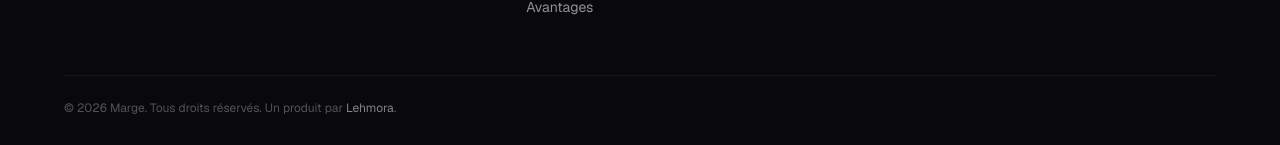
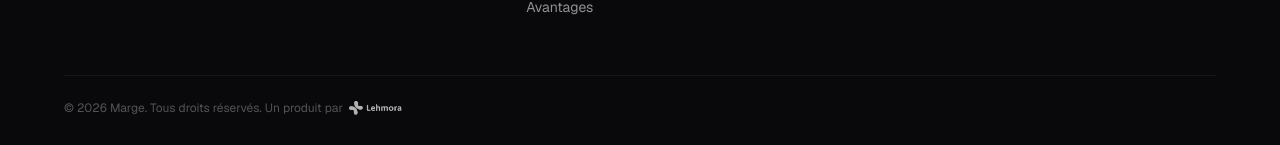
Before and after one commit to donfreddy/marge-landing, a Next.js app: page / in a window 1280 px wide. Shown: the part 3536-3681 px from the top of the page. Built offline with nearby package versions, Linux system fonts and the light colour scheme.

Commit message:
chore(footer): use the Lehmora logo image instead of text
Restructured the credit line as a flex row so the inline logo aligns
cleanly on the text baseline.

```diff
--- a/components/landing/Footer.tsx
+++ b/components/landing/Footer.tsx
@@ -45,17 +45,18 @@ export default function Footer() {
         </div>
       </div>
 
-      <div className="mx-auto mt-14 max-w-6xl border-t border-white/5 pt-6 text-xs text-white/30">
-        &copy; {new Date().getFullYear()} Marge. Tous droits réservés. Un produit par{" "}
+      <div className="mx-auto mt-14 flex max-w-6xl flex-wrap items-center gap-1.5 border-t border-white/5 pt-6 text-xs text-white/30">
+        <span>
+          &copy; {new Date().getFullYear()} Marge. Tous droits réservés. Un produit par
+        </span>
         <a
           href="https://lehmora.com"
           target="_blank"
           rel="noopener noreferrer"
-          className="text-white/50 transition-colors hover:text-white"
+          className="opacity-70 transition-opacity hover:opacity-100"
         >
-          Lehmora
+          <Image src="/lehmora.png" alt="Lehmora" width={56} height={14} />
         </a>
-        .
       </div>
     </footer>
   );
```
Also changed, not shown: public/lehmora.png (added).
